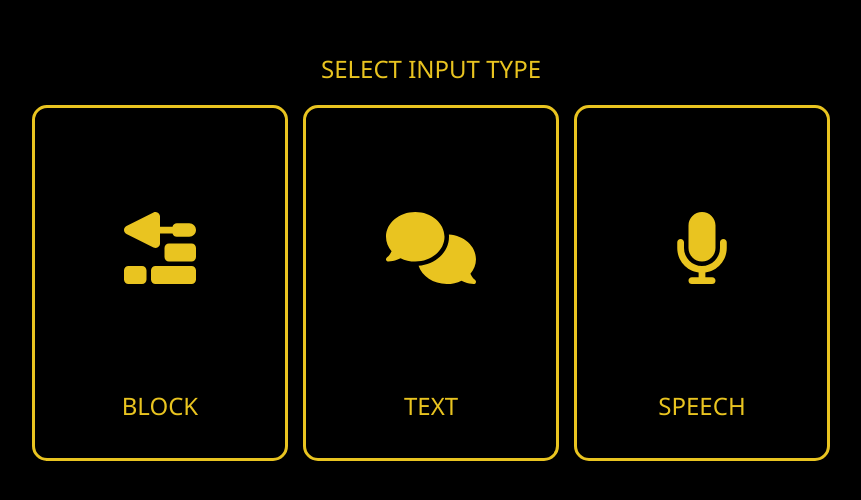
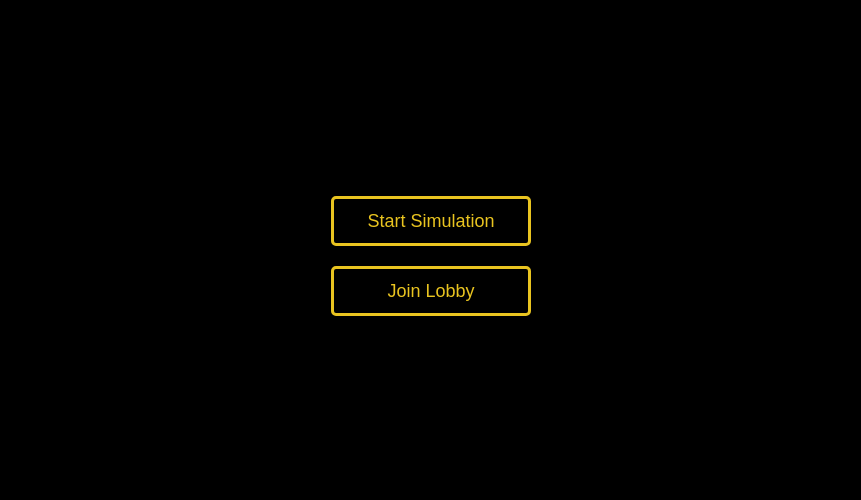
Before and after one commit to giuszeppe/gapt-atc-2025, a Vue app in the folder frontend/: page / in a window 1280 px wide. Shown: the part 144-644 px from the top of the page, without its empty margins (209-1070 px from the left). Built offline with nearby package versions, Linux system fonts and the light colour scheme; the HTML template or start-up script is replaced by a standard one.

Commit message:
implement voice over websocket

```diff
--- a/frontend/src/composables/useSpeechToText.ts
+++ b/frontend/src/composables/useSpeechToText.ts
@@ -40,7 +40,6 @@ export function useSpeechToText() {
 			bufferQueue.push(inputCopy);
 		};
 
-
 		micStream.connect(processor);
 		processor.connect(audioContext.destination);
 
@@ -75,8 +74,6 @@ export function useSpeechToText() {
 				offset += buf.length;
 			}
 		}
-
-		// replayAudio();
 
 		audioContext?.close();
 		audioContext = null;
@@ -138,5 +135,5 @@ export function useSpeechToText() {
 		recognition?.stop();
 	};
 
-	return { transcript, isListening, start, stop, replayAudio, outputBuffer, volume };
+	return { transcript, isListening, outputBuffer, volume, start, stop, replayAudio };
 }
--- a/frontend/src/views/Index.ts
+++ b/frontend/src/views/Index.ts
@@ -58,40 +58,54 @@ export default defineComponent({
     const selections = ref<string[]>([]);
     const currentStep = ref(0);
 
+    const showSelectionFlow = ref(false);
+    const showJoinLobbyInput = ref(false);
+    const lobbyCodeInput = ref("");
+    const joinLobbyError = ref("");
+
     async function handleSelection(value: string) {
       selections.value[currentStep.value] = value;
       if (steps[currentStep.value].title === "scenario") {
-        await requestScenarios(value)
+        await requestScenarios(value);
       }
       if (steps[currentStep.value].title === "mode") {
-        setupSimulationMode(value);
+        await setupSimulationMode(value);
       }
       if (currentStep.value < steps.length - 1) {
         currentStep.value++;
       }
-    };
+    }
 
     async function requestScenarios(type: string) {
       const response = await axios.get("http://localhost:8080/get-scenarios", {
-        params: { type: type },
+        params: { type },
       });
       const scenariosList = response.data.data.map((item: { name: string }) => item.name) as string[];
       const simulationStep = steps.find(step => step.title === "simulation");
       if (simulationStep) {
-        simulationStep.options = scenariosList.map((name: string) => ({ title: name, icon: "circle-play" }));
+        simulationStep.options = scenariosList.map(name => ({
+          title: name,
+          icon: "circle-play",
+        }));
       }
     }
 
     async function setupSimulationMode(mode: string) {
-      const response = await axios.post("http://localhost:8080/post-simulation", { scenario_id: 1, mode })
-      store.simulationInput = response.data.data.steps[0]; // simulation with ATC communication
-      store.simulationOutline = response.data.data.steps[1]; // discoursive simulation
+      const response = await axios.post("http://localhost:8080/post-simulation", {
+        scenario_id: 1,
+        mode,
+      });
+
+      store.simulationInput = response.data.data.steps[0];
+      store.simulationOutline = response.data.data.steps[1];
       store.lobbyCode = response.data.data.lobby_code;
       store.simulationId = response.data.data.simulation.id;
+
       if (mode === "multiplayer" && store.lobbyCode) {
         const socket = new WebSocket(`ws://localhost:8080/simulation-lobby?lobby=${store.lobbyCode}`);
-        store.isMultiplayer = true
-        store.isPlayerInLobby = true
+        store.isMultiplayer = true;
+        store.isPlayerInLobby = true;
+
         socket.onopen = () => {
           console.log("WebSocket connection established.");
         };
@@ -105,11 +119,32 @@ export default defineComponent({
         };
 
         socket.onclose = () => {
-          store.isPlayerInLobby = false
+          store.isPlayerInLobby = false;
           console.log("WebSocket connection closed.");
         };
       }
     }
+
+    async function joinLobby() {
+      joinLobbyError.value = "";
+      if (!lobbyCodeInput.value) return;
+
+      try {
+        console.log(lobbyCodeInput.value);
+        const socket = new WebSocket(`ws://localhost:8080/simulation-lobby?lobby=${lobbyCodeInput.value}`);
+        router.push({ name: "simulation" });
+      } catch (error) {
+        joinLobbyError.value = "Lobby not found or already full";
+      }
+    }
+
+    const isComplete = computed(() => selections.value.length === steps.length);
+
+    watch(isComplete, () => {
+      store.inputType = selections.value[0] as InputType;
+      store.userRole = selections.value[3] as Role;
+      router.push({ name: "simulation" });
+    });
 
     onMounted(() => {
       store.inputType = null;
@@ -119,21 +154,17 @@ export default defineComponent({
       store.isPlayerInLobby = false;
     });
 
-    const isComplete = computed(() => selections.value.length === steps.length);
-
-    watch(isComplete, () => {
-      const store = useStore();
-      store.inputType = selections.value[0] as InputType;
-      store.userRole = selections.value[3] as Role;
-      router.push({ name: "simulation" });
-    })
-
     return {
       steps,
       selections,
       currentStep,
       isComplete,
       handleSelection,
+      showSelectionFlow,
+      showJoinLobbyInput,
+      lobbyCodeInput,
+      joinLobbyError,
+      joinLobby,
     };
-  },
+  }
 });
--- a/frontend/src/views/Index.vue
+++ b/frontend/src/views/Index.vue
@@ -1,9 +1,70 @@
 <template>
-  <div>
-    <selection-container v-if="currentStep < steps.length" :selection-item="steps[currentStep]"
-      @selectionConfirmed="handleSelection"></selection-container>
+  <div class="selection-flow">
+    <div v-if="!showSelectionFlow" class="welcome-buttons">
+      <template v-if="!showJoinLobbyInput">
+        <button class="option-button" @click="showSelectionFlow = true">Start Simulation</button>
+        <button class="option-button" @click="showJoinLobbyInput = true">Join Lobby</button>
+      </template>
+
+      <div v-if="showJoinLobbyInput" class="join-lobby-input">
+        <input v-model="lobbyCodeInput" placeholder="Enter lobby code" class="option-button" />
+        <button @click="joinLobby" class="option-button">Join</button>
+        <div v-if="joinLobbyError" class="error-text">{{ joinLobbyError }}</div>
+      </div>
+    </div>
+
+    <div v-if="showSelectionFlow">
+      <selection-container v-if="currentStep < steps.length" :selection-item="steps[currentStep]"
+        @selectionConfirmed="handleSelection"></selection-container>
+    </div>
   </div>
+
 </template>
+
 
 <script lang="ts" src="./Index.ts">
 </script>
+
+<style scoped lang="less">
+@import "@/assets/variables.less";
+
+.selection-flow {
+  width: 100%;
+  height: 100%;
+  display: flex;
+  justify-content: center;
+  align-items: center;
+  flex-direction: column;
+}
+
+.welcome-buttons {
+  display: flex;
+  flex-direction: column;
+  justify-content: center;
+  align-items: center;
+  gap: 20px;
+  width: 100%;
+  height: 100%;
+}
+
+.join-lobby-input {
+  display: flex;
+  flex-direction: column;
+  justify-content: center;
+  align-items: center;
+  gap: 20px;
+  width: 100%;
+  height: 100%;
+}
+
+.option-button {
+  width: 200px;
+  height: 50px;
+  background-color: transparent;
+  border: 3px solid @primary-yellow;
+  color: @primary-yellow;
+  border-radius: 5px;
+  font-size: 18px;
+  cursor: pointer;
+}
+</style>
--- a/frontend/src/views/Simulation.ts
+++ b/frontend/src/views/Simulation.ts
@@ -26,7 +26,7 @@ export default defineComponent({
     const store = useStore();
     const userRole = store.userRole;
     const simulationId = store.simulationId;
-    const inputType = "speech";
+    const inputType = store.inputType;
     const simulationOutline = store.simulationOutline;
     const simulationInput = store.simulationInput;
     const socket = ref<WebSocket | null>(null);
@@ -85,7 +85,6 @@ export default defineComponent({
     onUnmounted(() => {
       window.removeEventListener("beforeunload", handleBeforeUnload);
     });
-
 
     function handleBeforeUnload() {
       store.isPlayerInLobby = false;
@@ -205,8 +204,6 @@ export default defineComponent({
         stop(async () => {
           playerInput.value = transcript.value.trim();
           if (!outputBuffer.value) return
-          console.log(outputBuffer.value)
-          console.log(socket.value)
           if (socket.value && outputBuffer.value) {
             const channelData = outputBuffer.value.getChannelData(0);
 
--- a/frontend/src/views/Simulation.vue
+++ b/frontend/src/views/Simulation.vue
@@ -199,7 +199,6 @@
 
 .block {
   background-color: #1e3a8a;
-  /* dark blue */
   color: white;
   padding: 0.5rem 1rem;
   cursor: pointer;
```
